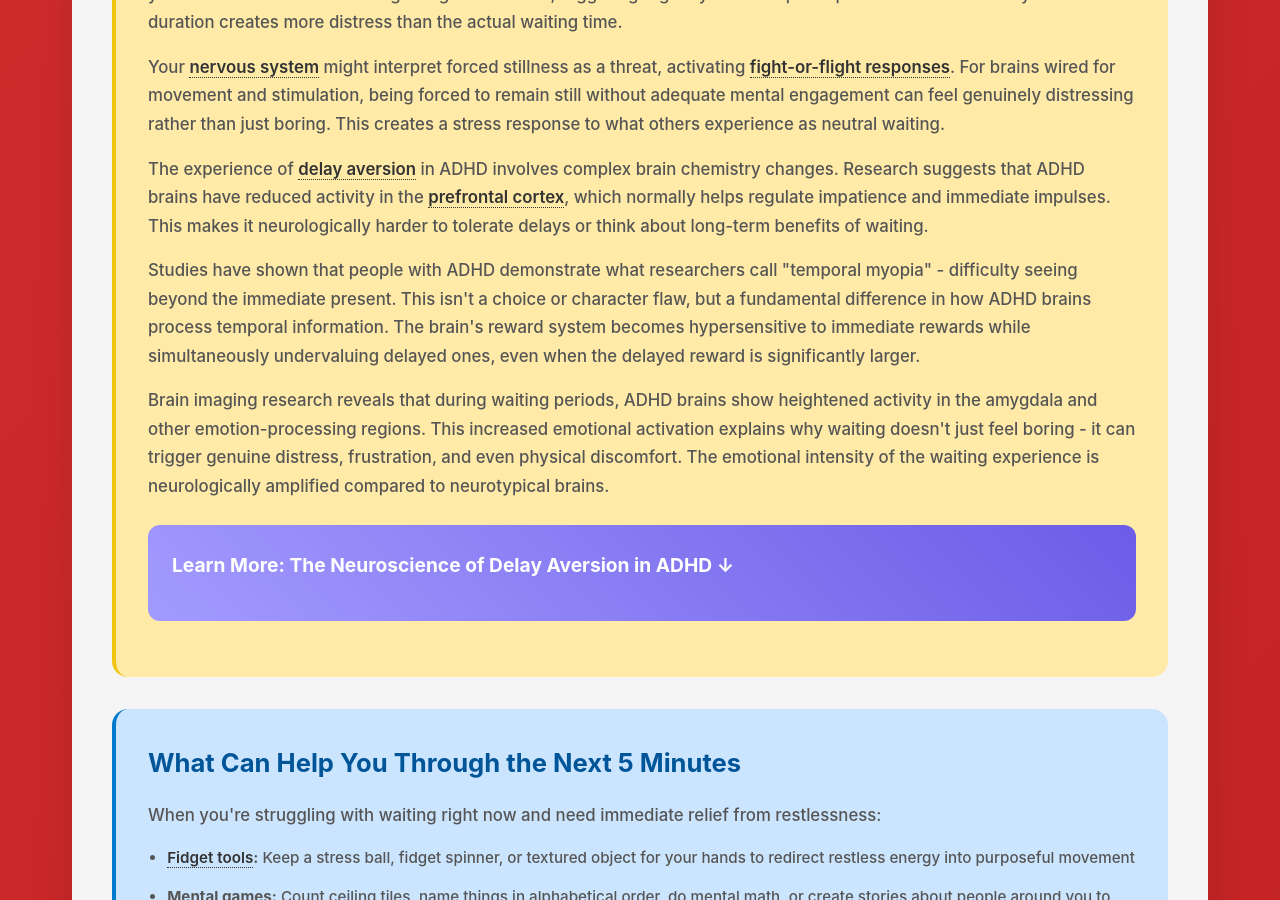
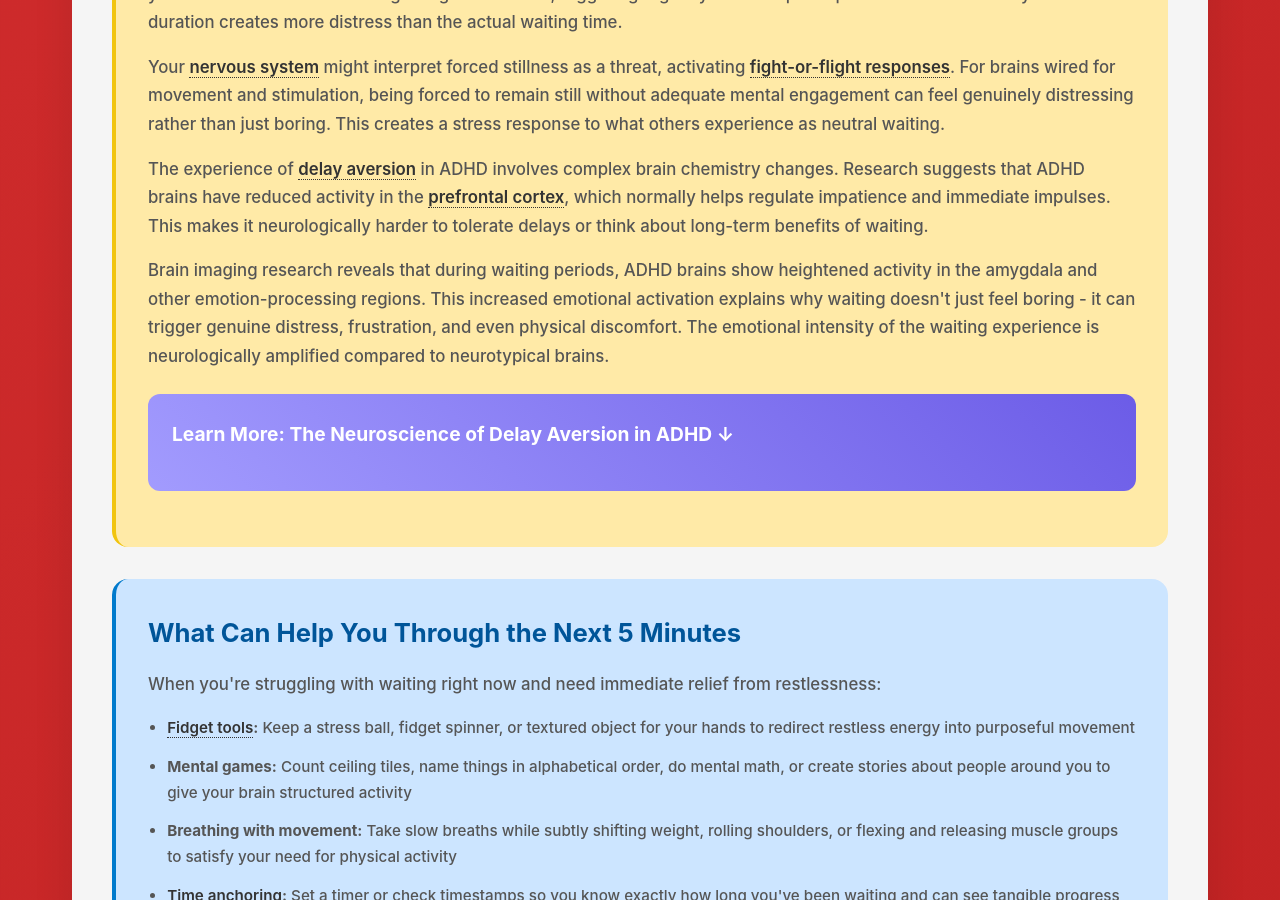
Before and after one commit to neurodivergent-survival-guide/neurodivergent-survival-guide, a Jekyll site: the page built from struggles/impatience-with-waiting.html, in a window 1280 px wide and 900 px high, scrolled down 1952 px. Built offline with Jekyll 4.4.1, drawn with Linux system fonts in a browser that asks for light colours.

Commit message:
Update impatience-with-waiting.html

```diff
--- a/struggles/impatience-with-waiting.html
+++ b/struggles/impatience-with-waiting.html
@@ -49,8 +49,6 @@ search_terms: ["can't stand waiting", "hate waiting", "time drags", "so restless
         <p>Your <span class="jargon">nervous system<span class="tooltip">The brain and nerves that control thoughts, feelings, and body responses</span></span> might interpret forced stillness as a threat, activating <span class="jargon">fight-or-flight responses<span class="tooltip">The body's automatic reaction to perceived threats involving increased alertness and urge to move</span></span>. For brains wired for movement and stimulation, being forced to remain still without adequate mental engagement can feel genuinely distressing rather than just boring. This creates a stress response to what others experience as neutral waiting.</p>
 
         <p>The experience of <span class="jargon">delay aversion<span class="tooltip">An intense dislike of waiting or delayed gratification</span></span> in ADHD involves complex brain chemistry changes. Research suggests that ADHD brains have reduced activity in the <span class="jargon">prefrontal cortex<span class="tooltip">Brain region responsible for planning, decision-making, and impulse control</span></span>, which normally helps regulate impatience and immediate impulses. This makes it neurologically harder to tolerate delays or think about long-term benefits of waiting.</p>
-
-        <p>Studies have shown that people with ADHD demonstrate what researchers call "temporal myopia" - difficulty seeing beyond the immediate present. This isn't a choice or character flaw, but a fundamental difference in how ADHD brains process temporal information. The brain's reward system becomes hypersensitive to immediate rewards while simultaneously undervaluing delayed ones, even when the delayed reward is significantly larger.</p>
 
         <p>Brain imaging research reveals that during waiting periods, ADHD brains show heightened activity in the amygdala and other emotion-processing regions. This increased emotional activation explains why waiting doesn't just feel boring - it can trigger genuine distress, frustration, and even physical discomfort. The emotional intensity of the waiting experience is neurologically amplified compared to neurotypical brains.</p>
 
```
